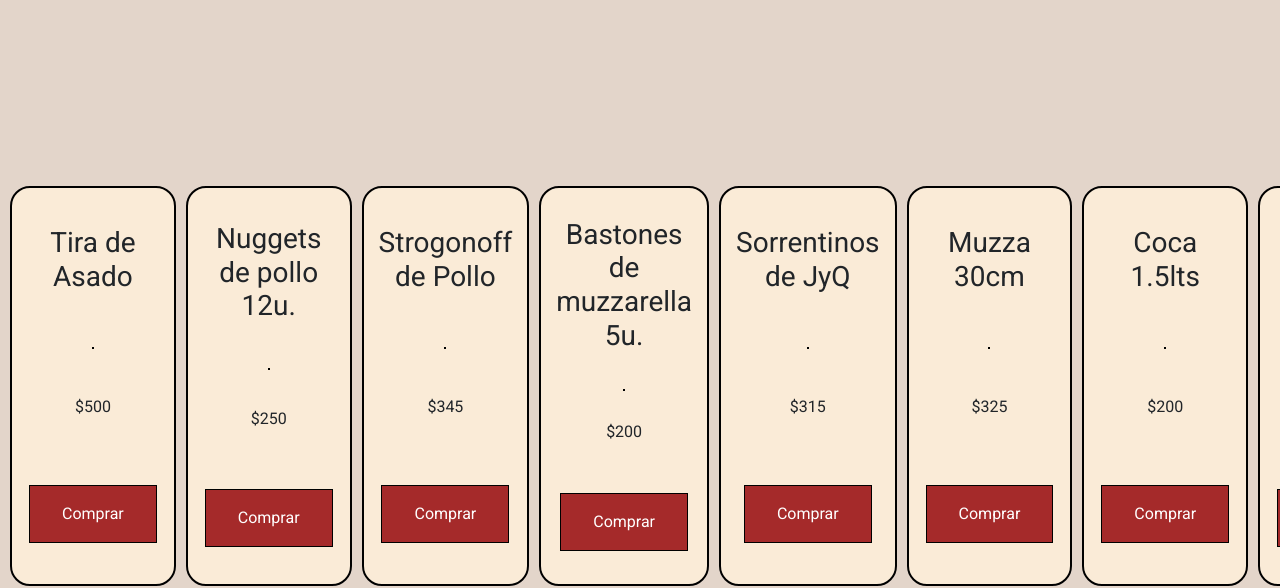
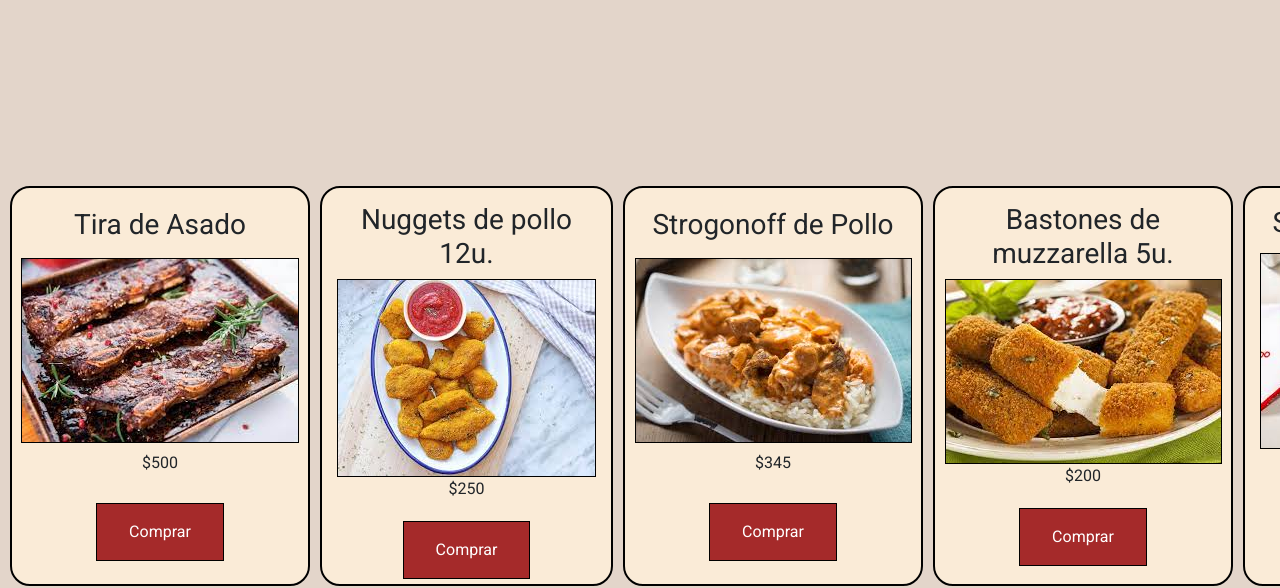
Before and after one commit to fortepf/PF-PereiraForte, a plain HTML site: page pages/menu.html in a window 1280 px wide. Shown: the part 221-809 px from the top of the page. Drawn offline with nearby package versions, Linux system fonts and the light colour scheme; the site is published under a folder, as on GitHub Pages, so addresses that start at the root find nothing.

Commit message:
mini cambios dentro de los html

```diff
--- a/pages/menu.html
+++ b/pages/menu.html
@@ -65,56 +65,56 @@
 
                 <article class="plato">
                     <h3 class="plato__title">Tira de Asado</h3>
-                    <img src="/assets/img/asado.jpg" alt="" class="plato__img">
+                    <img src="../assets/img/asado.jpg" alt="" class="plato__img">
                     <p class="plato__precio">$500</p>
                     <a href="" class="butn">Comprar</a>
                 </article>
 
                 <article class="plato">
                     <h3 class="plato__title">Nuggets de pollo 12u.</h3>
-                    <img src="/assets/img/nuggetsdepollo.jpg" alt="" class="plato__img">
+                    <img src="../assets/img/nuggetsdepollo.jpg" alt="" class="plato__img">
                     <p class="plato__precio">$250</p>
                     <a href="" class="butn">Comprar</a>
                 </article>
 
                 <article class="plato">
                     <h3 class="plato__title">Strogonoff de Pollo</h3>
-                    <img src="/assets/img/strogonoff.jpg" alt="" class="plato__img">
+                    <img src="../assets/img/strogonoff.jpg" alt="" class="plato__img">
                     <p class="plato__precio">$345</p>
                     <a href="" class="butn">Comprar</a>
                 </article>
 
                 <article class="plato">
                     <h3 class="plato__title">Bastones de muzzarella 5u.</h3>
-                    <img src="/assets/img/bastonesdemuzza.jpg" alt="" class="plato__img">
+                    <img src="../assets/img/bastonesdemuzza.jpg" alt="" class="plato__img">
                     <p class="plato__precio">$200</p>
                     <a href="" class="butn">Comprar</a>
                 </article>
 
                 <article class="plato">
                     <h3 class="plato__title">Sorrentinos de JyQ</h3>
-                    <img src="/assets/img/sorrentinos.jpg" alt="" class="plato__img">
+                    <img src="../assets/img/sorrentinos.jpg" alt="" class="plato__img">
                     <p class="plato__precio">$315</p>
                     <a href="" class="butn">Comprar</a>
                 </article>
 
                 <article class="plato">
                     <h3 class="plato__title">Muzza 30cm</h3>
-                    <img src="/assets/img/pizza.jpg" alt="" class="plato__img">
+                    <img src="../assets/img/pizza.jpg" alt="" class="plato__img">
                     <p class="plato__precio">$325</p>
                     <a href="" class="butn">Comprar</a>
                 </article>
 
                 <article class="plato">
                     <h3 class="plato__title">Coca 1.5lts</h3>
-                    <img src="/assets/img/coca.jpg" alt="" class="plato__img">
+                    <img src="../assets/img/coca.jpg" alt="" class="plato__img">
                     <p class="plato__precio">$200</p>
                     <a href="" class="butn">Comprar</a>
                 </article>
 
                 <article class="plato">
                     <h3 class="plato__title">Agua Salus 1.5lts</h3>
-                    <img src="/assets/img/agua.jpg" alt="" class="plato__img">
+                    <img src="../assets/img/agua.jpg" alt="" class="plato__img">
                     <p class="plato__precio">$160</p>
                     <a href="" class="butn">Comprar</a>
                 </article>
@@ -139,7 +139,7 @@
 
     </footer>
 
-    <script src="/../js/bootstrap.bundle.min.js"></script>
+    <script src="../js/bootstrap.bundle.min.js"></script>
 </body>
 
 </html>
--- a/scss/main.scss
+++ b/scss/main.scss
@@ -1,3 +1,4 @@
+
 
 @import "base/reset";
 @import "pages/index";
@@ -11,3 +12,7 @@
 @import "layouts/footer";
 @import "layouts/forms";
 @import "layouts/header";
+
+@media (max-width: 800px) {
+
+}
```
Also changed, not shown: pages/nosotros.html (+4 -4 lines).
